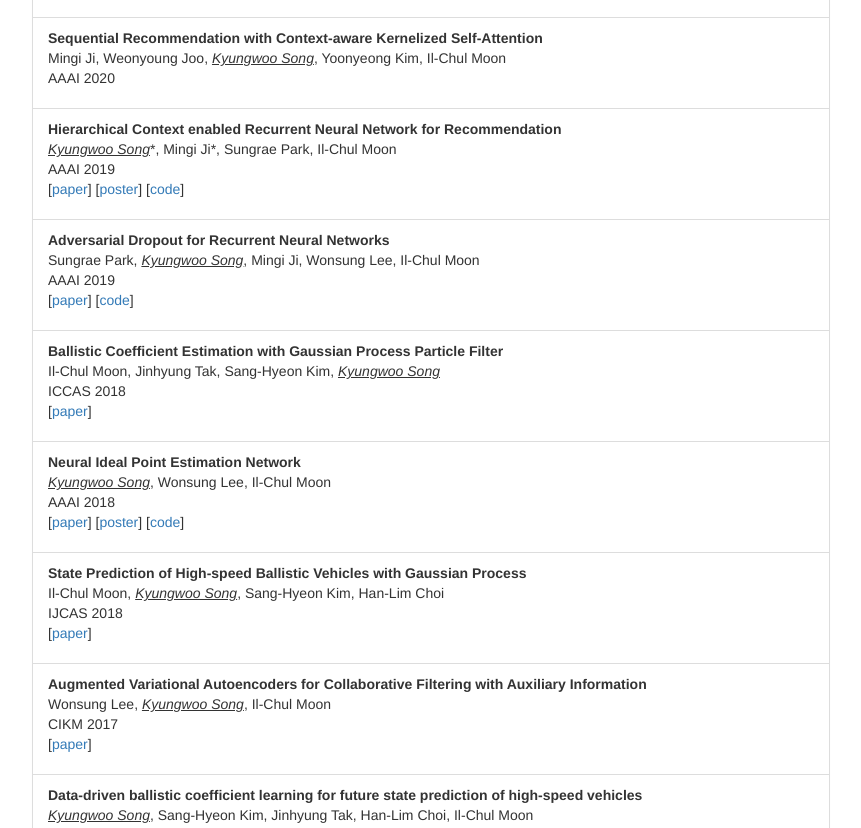
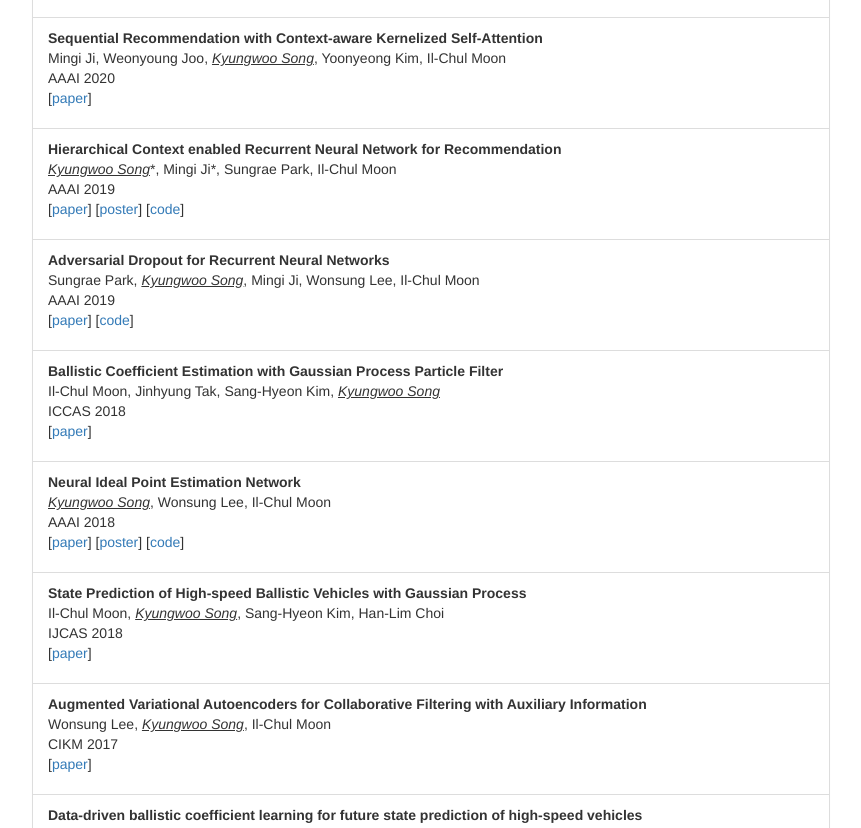
Before and after one commit to gtshs2/gtshs2.github.io, a plain HTML site: page index.html in a window 1280 px wide. Shown: the part 1642-2470 px from the top of the page, without its empty margins (209-1070 px from the left). Drawn offline with Linux system fonts and the light colour scheme.

Commit message:
paper pdf add

```diff
--- a/index.html
+++ b/index.html
@@ -157,6 +157,7 @@
                 <b>Sequential Recommendation with Context-aware Kernelized Self-Attention</b><br>
                 Mingi Ji, Weonyoung Joo, <u><i>Kyungwoo Song</i></u>, Yoonyeong Kim, Il-Chul Moon <br>
                 AAAI 2020 <br>
+                [<a href="https://arxiv.org/pdf/1911.06478.pdf">paper</a>]
             </p>
         </li>
         <li class="list-group-item">
```
